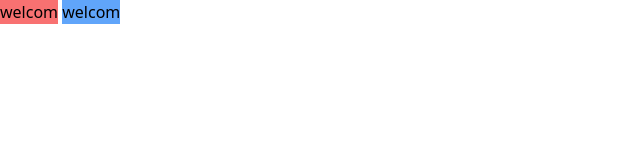
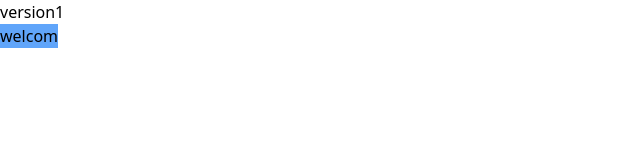
Before and after one commit to Thoryaa/active, a website: page index.html in a window 1280 px wide. Shown: the whole page, without its empty margins (0-640 px from the left). Drawn offline with Linux system fonts and the light colour scheme.

Commit message:
add paragraph
cooooooooooooooooo

```diff
--- a/index.html
+++ b/index.html
@@ -9,8 +9,8 @@
 </head>
 
 <body>
-    <button class="bg-red-400 ">welcom</button>
-    <button class="bg-blue-400 ">welcom</button>
+    <p> version1</p>
+        <button class="bg-blue-400 ">welcom</button>
 </body>
 
 </html>
```
